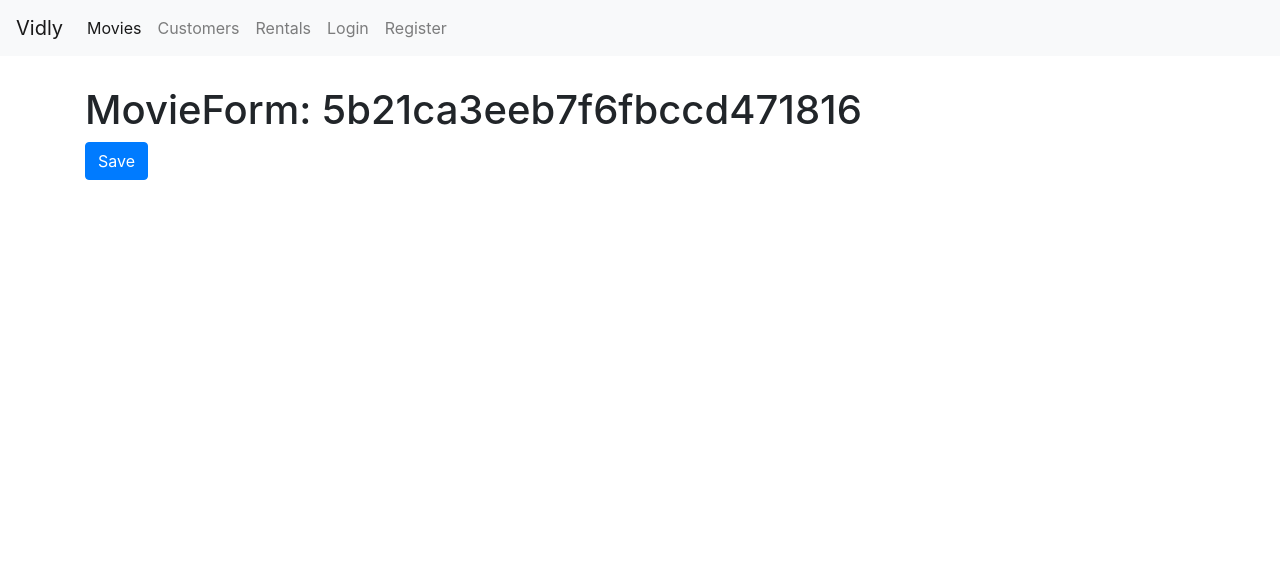
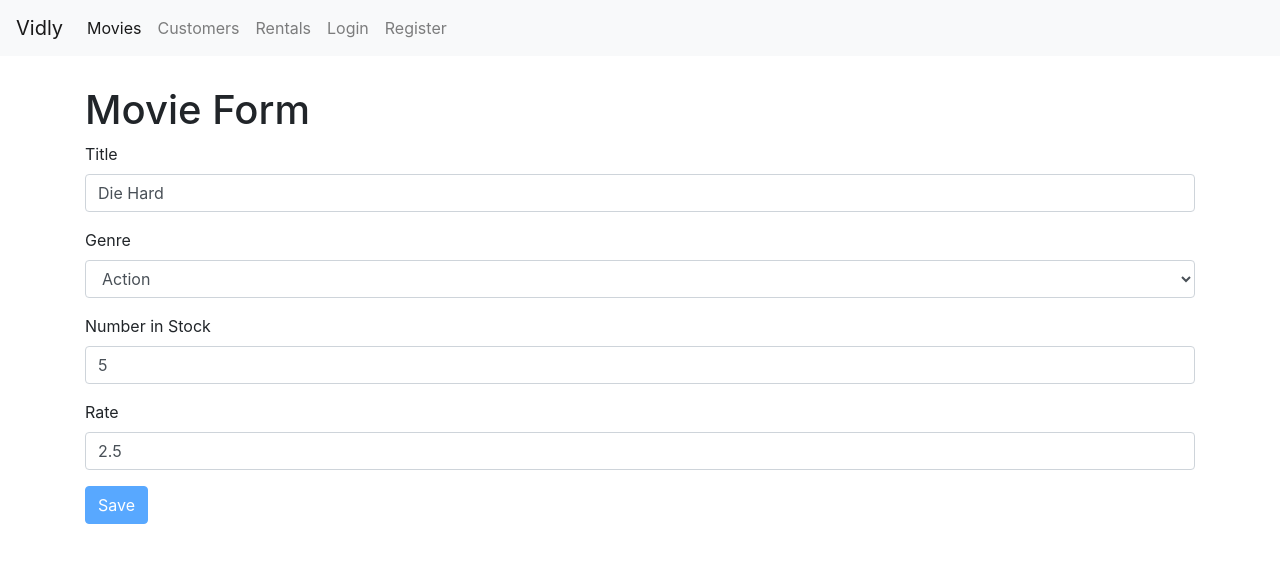
Before and after one commit to moizhussain92/vidly, a React (Create React App) app: page /movies/5b21ca3eeb7f6fbccd471816 in a window 1280 px wide. Shown: the top 562 px of the page. Built offline with nearby package versions, Linux system fonts and the light colour scheme.

Commit message:
forms - completed lecture 23

```diff
--- a/src/App.js
+++ b/src/App.js
@@ -21,6 +21,7 @@
             <Route path="/login" component={LoginForm}></Route>
             <Route path="/register" component={RegisterForm}></Route>
             <Route path="/movies/:id" component={MovieForm}></Route>
+            <Route path="/movies/new" exact component={MovieForm}></Route>
             <Route path="/movies" component={Movies}></Route>
             <Route path="/customers" component={Customers}></Route>
             <Route path="/rentals" component={Rentals}></Route>
--- a/src/common/form.jsx
+++ b/src/common/form.jsx
@@ -1,6 +1,7 @@
 import React, { Component } from "react";
 import Joi from "joi-browser";
 import Input from "./input";
+import Select from "./select";
 
 class Form extends Component {
   state = {
@@ -60,6 +61,20 @@
     );
   }
 
+  renderSelect(name, label, options) {
+    const { data, errors } = this.state;
+    return (
+      <Select
+        name={name}
+        value={data[name]}
+        label={label}
+        options={options}
+        onChange={this.handleChange}
+        error={errors[name]}
+      ></Select>
+    );
+  }
+
   renderInput(name, label, type = "text") {
     const { data, errors } = this.state;
     return (
--- a/src/common/listGroup.jsx
+++ b/src/common/listGroup.jsx
@@ -9,7 +9,7 @@
     selectedItem
   } = props;
   return (
-    <ul class="list-group">
+    <ul className="list-group">
       {items.map(item => (
         <li
           onClick={() => onItemSelect(item)}
--- a/src/common/pagination.jsx
+++ b/src/common/pagination.jsx
@@ -14,13 +14,17 @@
 
   return (
     <nav aria-label="Page navigation example">
-      <ul class="pagination">
+      <ul className="pagination">
         {pages.map(page => (
           <li
             key={page}
-            class={page === currentPage ? "page-item active" : "page-item"}
+            className={page === currentPage ? "page-item active" : "page-item"}
           >
-            <a class="page-link" onClick={() => onPageChange(page)} href="#">
+            <a
+              className="page-link"
+              onClick={() => onPageChange(page)}
+              href="#"
+            >
               {page}
             </a>
           </li>
--- /dev/null
+++ b/src/common/select.jsx
@@ -0,0 +1,20 @@
+import React from "react";
+
+const Select = ({ name, label, options, error, ...rest }) => {
+  return (
+    <div className="form-group">
+      <label htmlFor={name}>{label}</label>
+      <select {...rest} name={name} id={name} className="form-control">
+        <option value="" />
+        {options.map(option => (
+          <option key={option._id} value={option._id}>
+            {option.name}
+          </option>
+        ))}
+      </select>
+      {error && <div className="alert alert-danger">{error}</div>}
+    </div>
+  );
+};
+
+export default Select;
--- a/src/components/movieForm.jsx
+++ b/src/components/movieForm.jsx
@@ -1,16 +1,94 @@
 import React from "react";
-const MovieForm = ({ match, history }) => {
-  return (
-    <div>
-      <h1>MovieForm: {match.params.id}</h1>
-      <button
-        className="btn btn-primary"
-        onClick={() => history.push("/movies")}
-      >
-        Save
-      </button>
-    </div>
-  );
-};
+import Joi from "joi-browser";
+import Form from "../common/form";
+import { getMovie, saveMovie } from "../services/fakeMovieService";
+import { getGenres } from "../services/fakeGenreService";
+
+// const MovieForm = ({ match, history }) => {
+//   return (
+//     <div>
+//       <h1>MovieForm: {match.params.id}</h1>
+//       <button
+//         className="btn btn-primary"
+//         onClick={() => history.push("/movies")}
+//       >
+//         Save
+//       </button>
+//     </div>
+//   );
+// };
+
+class MovieForm extends Form {
+  state = {
+    data: { title: "", genreId: "", numberInStock: "", dailyRentalRate: "" },
+    genres: [],
+    errors: {}
+  };
+
+  componentDidMount() {
+    const genres = getGenres();
+    this.setState({ genres });
+
+    const movieId = this.props.match.params.id;
+    if (movieId === "new") return;
+
+    const movie = getMovie(movieId);
+    if (!movie) {
+      this.props.history.replace("/not-found");
+    }
+
+    this.setState({ data: this.mapToViewModel(movie) });
+  }
+
+  mapToViewModel(movie) {
+    return {
+      _id: movie._id,
+      title: movie.title,
+      genreId: movie.genre._id,
+      numberInStock: movie.numberInStock,
+      dailyRentalRate: movie.dailyRentalRate
+    };
+  }
+
+  schema = {
+    _id: Joi.string(),
+    title: Joi.string()
+      .required()
+      .label("Title"),
+    genreId: Joi.string()
+      .required()
+      .label("Genre"),
+    numberInStock: Joi.string()
+      .required()
+      .min(0)
+      .max(100)
+      .label("Number in Stock"),
+    dailyRentalRate: Joi.string()
+      .required()
+      .min(0)
+      .max(10)
+      .label("Daily Rental Rate")
+  };
+
+  doSubmit = () => {
+    saveMovie(this.state.data);
+    this.props.history.push("/movies");
+  };
+
+  render() {
+    return (
+      <div>
+        <h1>Movie Form</h1>
+        <form onSubmit={this.handleSubmit}>
+          {this.renderInput("title", "Title")}
+          {this.renderSelect("genreId", "Genre", this.state.genres)}
+          {this.renderInput("numberInStock", "Number in Stock", "number")}
+          {this.renderInput("dailyRentalRate", "Rate")}
+          {this.renderButton("Save")}
+        </form>
+      </div>
+    );
+  }
+}
 
 export default MovieForm;
--- a/src/components/movies.jsx
+++ b/src/components/movies.jsx
@@ -6,6 +6,7 @@
 import { paginate } from "../utils/paginate";
 import ListGroup from "../common/listGroup";
 import MoviesTable from "./moviesTable";
+import { Link } from "react-router-dom";
 import _ from "lodash";
 
 class Movies extends Component {
@@ -101,6 +102,11 @@
           />
         </div>
         <div className="col">
+          <Link to="/movies/new">
+            <button className="btn btn-primary" style={{ marginBottom: 20 }}>
+              New Movie
+            </button>
+          </Link>
           <p>Showing {totalCount} movies in the database</p>
           <MoviesTable
             movies={movieList}
--- a/src/services/fakeMovieService.js
+++ b/src/services/fakeMovieService.js
@@ -78,13 +78,13 @@
 
 export function saveMovie(movie) {
   let movieInDb = movies.find(m => m._id === movie._id) || {};
-  movieInDb.name = movie.name;
+  movieInDb.title = movie.title;
   movieInDb.genre = genresAPI.genres.find(g => g._id === movie.genreId);
   movieInDb.numberInStock = movie.numberInStock;
   movieInDb.dailyRentalRate = movie.dailyRentalRate;
 
   if (!movieInDb._id) {
-    movieInDb._id = Date.now();
+    movieInDb._id = Date.now().toString();
     movies.push(movieInDb);
   }
 
```
